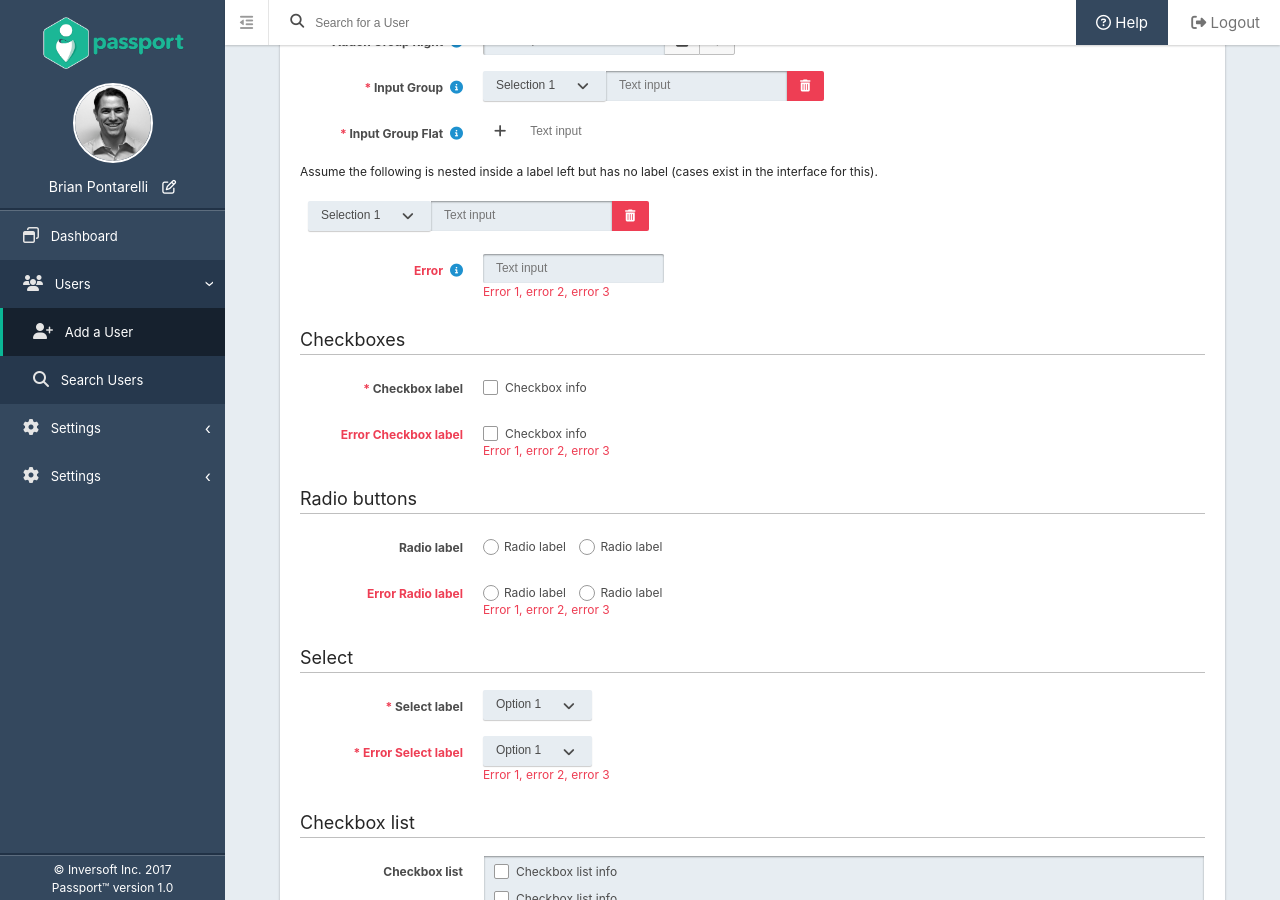
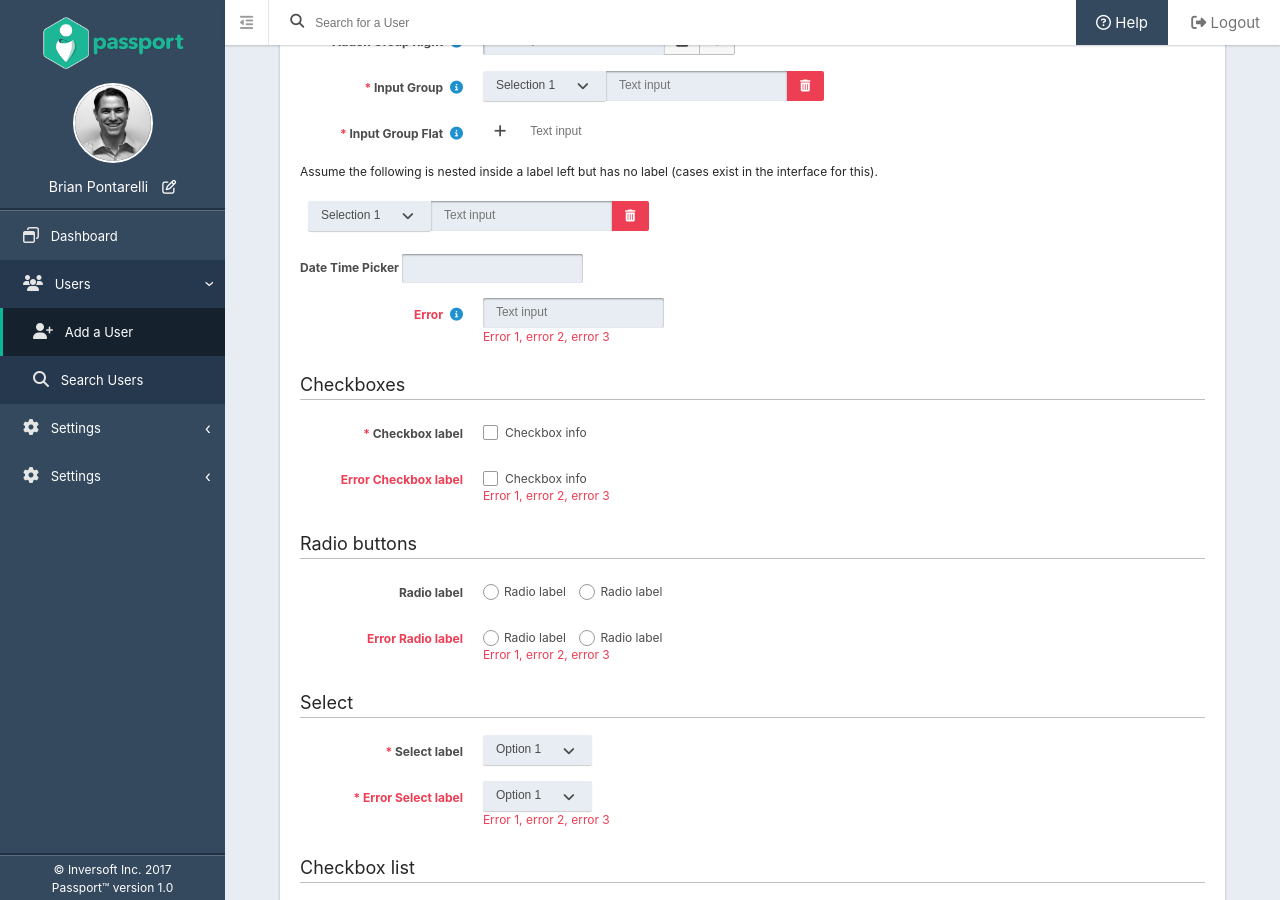
Before and after one commit to FusionAuth/fusionauth-style, a Jekyll site: the page built from index.md, in a window 1280 px wide and 900 px high, scrolled down 2616 px. Built offline with Jekyll 4.4.1, drawn with Linux system fonts in a browser that asks for light colours; nearby versions of some CDN libraries.

Commit message:
Added date time picker bug example

```diff
--- a/_layouts/default.html
+++ b/_layouts/default.html
@@ -684,6 +684,12 @@
                   </table>
 
                   <div class="form-row">
+                    <input type="hidden" name="s.end@dateTimeFormat" value="yyyy-MM-dd&#39;T&#39;HH:mm:ss.SSSX"/>
+                    <label for="s_end">Date Time Picker</label>
+                    <input type="text" class="date-time-picker"  class="date-time-picker" id="s_end" name="s.end"/>
+                  </div>
+
+                  <div class="form-row">
                     <label for="error" class="error">Error <i class="fa fa-info-circle" data-tooltip="Short"></i></label>
                     <input type="text" id="error" class="error" placeholder="Text input"/>
                     <span class="error">Error 1, error 2, error 3</span>
```
